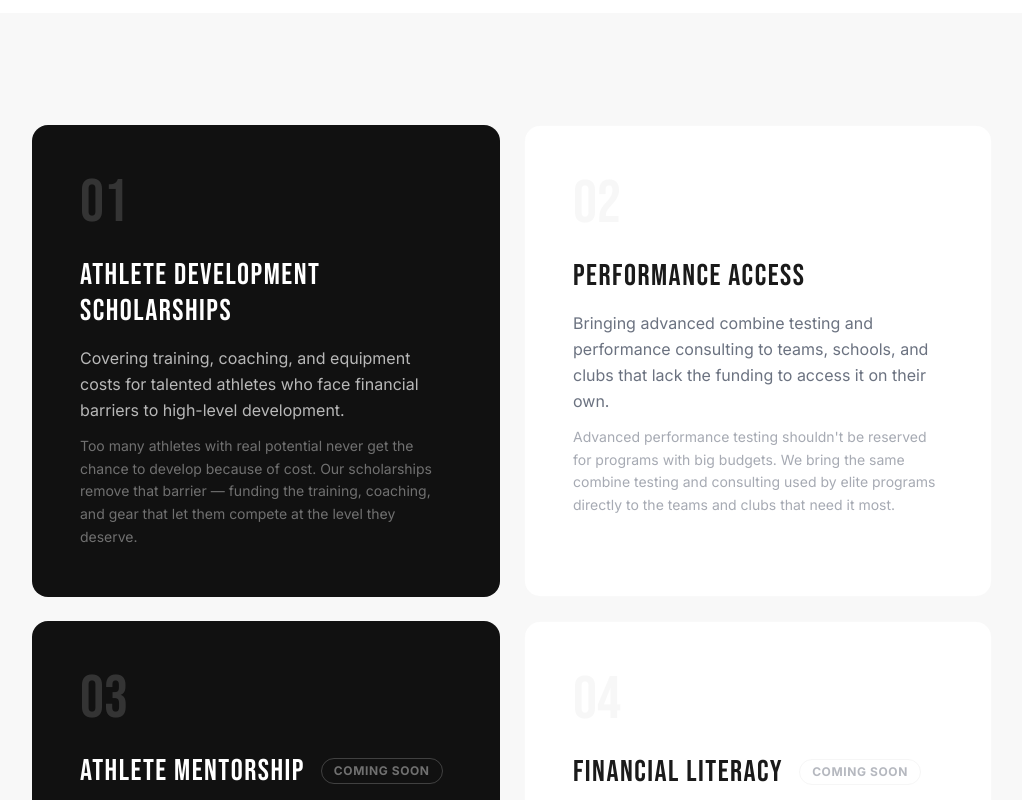
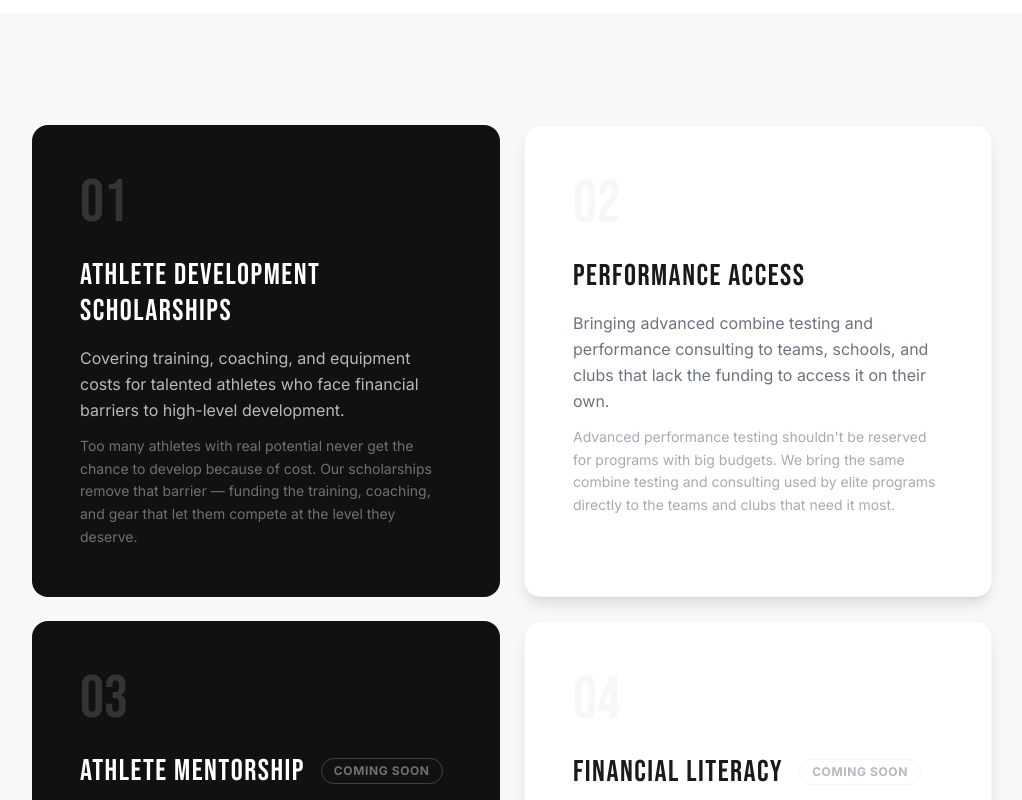
Before and after one commit to G6perform/defineyourself, a Next.js app: page /programs in a window 1280 px wide. Shown: the part 980-1780 px from the top of the page, without its empty margins (128-1150 px from the left). Built offline with nearby package versions, Linux system fonts and the light colour scheme.

Commit message:
Add shadow and stronger border to light program cards

```diff
--- a/src/app/programs/page.tsx
+++ b/src/app/programs/page.tsx
@@ -90,7 +90,7 @@ export default function Programs() {
                 className={`p-10 md:p-12 flex flex-col rounded-2xl ${
                   i % 2 === 0
                     ? "bg-charcoal text-white"
-                    : "bg-white border border-mid-gray/20"
+                    : "bg-white border border-mid-gray/30 shadow-lg"
                 }`}
               >
                 <span
```
